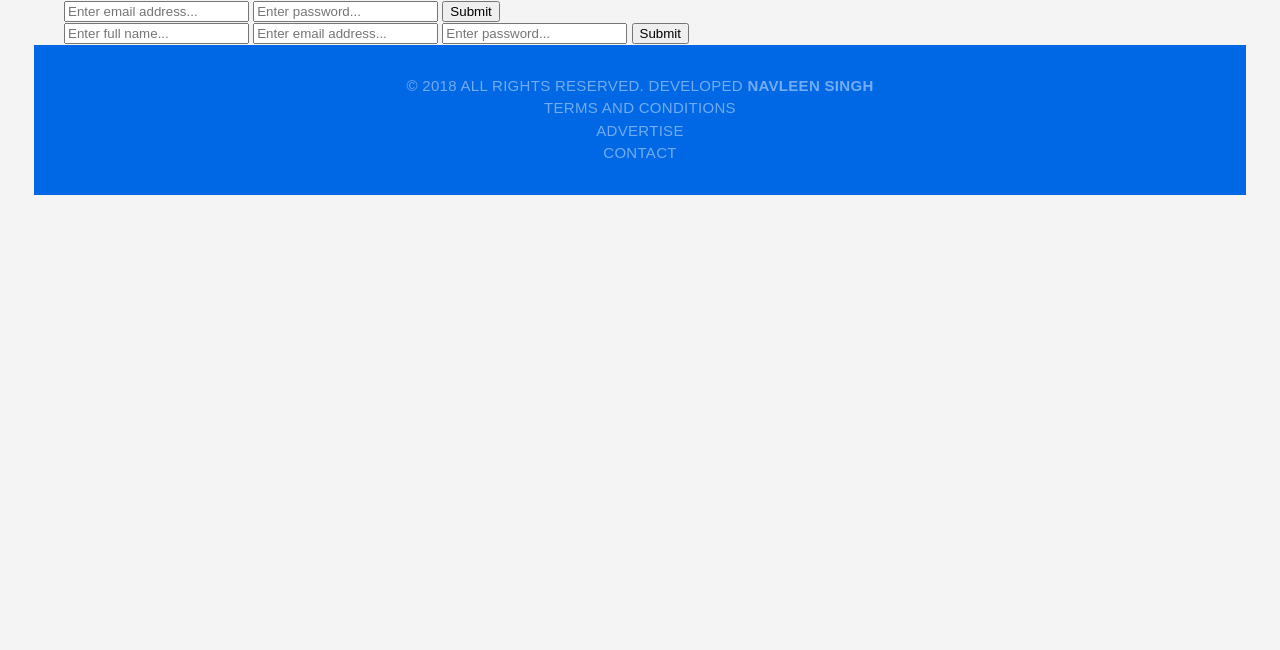
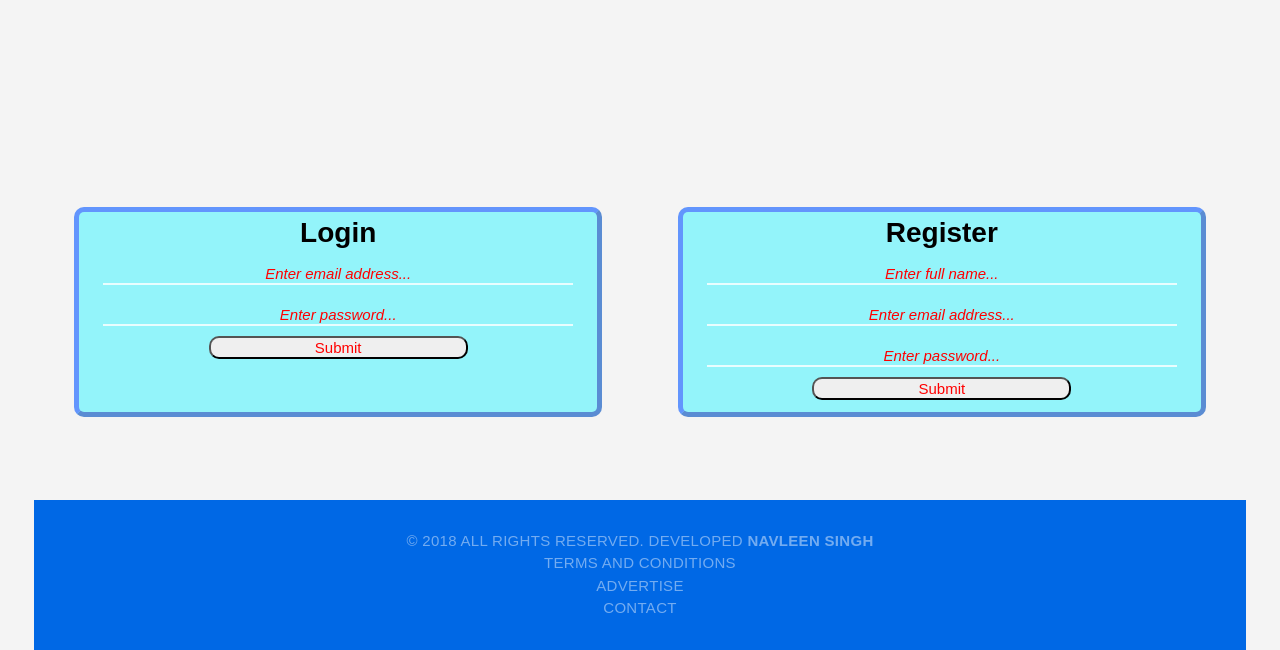
Before and after one commit to SNavleen/Phinder, a PHP site: page /login.html in a window 1280 px wide. Shown: the part 269-919 px from the top of the page. Before the commit the page ends 464 px from the top, so only its background shows below. Run offline with PHP 8.4, Linux system fonts and the light colour scheme.

Commit message:
Login in page css

```diff
--- a/css/general.css
+++ b/css/general.css
@@ -18,6 +18,9 @@ body{
 ul{
   margin: 0;
   padding: 0;
+}
+main{
+  min-height: 500px;
 }
 
 /* Header information */
--- /dev/null
+++ b/css/login.css
@@ -0,0 +1,136 @@
+/* Login section */
+.login{
+  position:relative;
+  width: 45%;
+  min-height: 200px;
+  float: left;
+  background-color: rgba(51, 243, 255, 0.5);
+  border: 5px solid rgba(51, 54, 255, 0.5);
+  border-style: outset;
+  border-radius: 10px;
+  margin: 10px;
+  margin-top: 18%;
+  text-align: center;
+}
+.login-title{
+  text-align: center;
+  font-family: 'Share', sans-serif;
+  font-weight: 600;
+  font-size: 28px;
+  margin: 10px;
+}
+.login-form{
+
+}
+
+/* Register section */
+.register{
+  position:relative;
+  width: 45%;
+  min-height: 200px;
+  float: right;
+  background-color: rgba(51, 243, 255, 0.5);
+  border: 5px solid rgba(51, 54, 255, 0.5);
+  border-style: outset;
+  border-radius: 10px;
+  margin: 10px;
+  margin-top: 18%;
+  text-align: center;
+
+}
+.register-title{
+  text-align: center;
+  font-family: 'Share', sans-serif;
+  font-weight: 600;
+  font-size: 28px;
+  margin: 10px;
+}
+.register-form{
+
+}
+
+/* General inputs for both sections */
+.name-field{
+  width: 90%;
+  border-radius: 0px;
+  font-style: italic;
+  font-size: 15px;
+  border: none;
+  border-bottom: 2px solid rgba(255, 255, 255, 0.8);
+  color: rgba(255, 255, 255, 0.9);
+  background-color: transparent;
+  background-position: right 5px;
+  background-repeat: no-repeat;
+  box-shadow: none;
+  margin: 10px;
+}
+.name-field::placeholder{
+  text-align: center;
+  color: red;
+}
+.email-field{
+  width: 90%;
+  border-radius: 0px;
+  font-style: italic;
+  font-size: 15px;
+  border: none;
+  border-bottom: 2px solid rgba(255, 255, 255, 0.8);
+  color: rgba(255, 255, 255, 0.9);
+  background-color: transparent;
+  background-position: right 5px;
+  background-repeat: no-repeat;
+  box-shadow: none;
+  margin: 10px;
+}
+.email-field::placeholder{
+  text-align: center;
+  color: red;
+}
+.password-field{
+  width: 90%;
+  border-radius: 0px;
+  font-style: italic;
+  font-size: 15px;
+  border: none;
+  border-bottom: 2px solid rgba(255, 255, 255, 0.8);
+  color: rgba(255, 255, 255, 0.9);
+  background-color: transparent;
+  background-position: right 5px;
+  background-repeat: no-repeat;
+  box-shadow: none;
+  margin: 10px;
+}
+.password-field::placeholder{
+  text-align: center;
+  color: red;
+}
+.login-submit{
+  width: 50%;
+  max-width: 90%;
+  border-radius: 10px;
+  /* font-style: italic; */
+  font-size: 15px;
+  /* border: none; */
+  /* border-bottom: 2px solid rgba(255, 255, 255, 0.8); */
+  color: red;
+  /* background-color: transparent; */
+  /* background-position: right 5px; */
+  /* background-repeat: no-repeat; */
+  /* box-shadow: none; */
+  /* margin: 0px auto !important; */
+}
+.register-submit{
+  width: 50%;
+  max-width: 90%;
+  border-radius: 10px;
+  /* font-style: italic; */
+  font-size: 15px;
+  /* border: none; */
+  /* border-bottom: 2px solid rgba(255, 255, 255, 0.8); */
+  color: red;
+  /* background-color: transparent; */
+  /* background-position: right 5px; */
+  /* background-repeat: no-repeat; */
+  /* box-shadow: none; */
+  /* margin: 0px auto !important; */
+}
--- a/login.html
+++ b/login.html
@@ -4,6 +4,7 @@
 		<title>Phinder | Login</title>
 		<!-- <link rel="stylesheet" href="css/normalize.css" type="text/css"> -->
 		<link rel="stylesheet" href="css/general.css" type="text/css">
+		<link rel="stylesheet" href="css/login.css" type="text/css">
 		<!-- <link rel="stylesheet" href="css/style.css" type="text/css"> -->
 		<!-- <link rel="stylesheet" href="css/item.css" type="text/css"> -->
 	</head>
@@ -78,7 +79,9 @@
 
     <!-- Main content of the home page -->
     <main class="container">
+      <div class="users">
         <div class="login">
+          <label class="login-title"> Login </label>
           <form method="post" class="login-form" action="#">
             <input type="email" class="email-field" placeholder="Enter email address..." value="" name="email-field"/>
             <input type="password" class="password-field" placeholder="Enter password..." value="" name="password-field"/>
@@ -87,12 +90,14 @@
         </div>
 
         <div class="register">
+          <label class="register-title"> Register </label>
           <form method="post" class="register-form" action="#">
             <input type="text" class="name-field" placeholder="Enter full name..." value="" name="name-field"/>
             <input type="email" class="email-field" placeholder="Enter email address..." value="" name="email-field"/>
             <input type="password" class="password-field" placeholder="Enter password..." value="" name="password-field"/>
   					<input type="submit" class="register-submit" value="Submit">
           </form>
+        </div>
       </div>
     </main>
 
```
Also changed, not shown: css/general_old.css (deleted, +0 -123 lines), css/item_old.css (deleted, +0 -70 lines), css/style_old.css (deleted, +0 -215 lines). Lines whose indentation alone changed are shown as unchanged.
